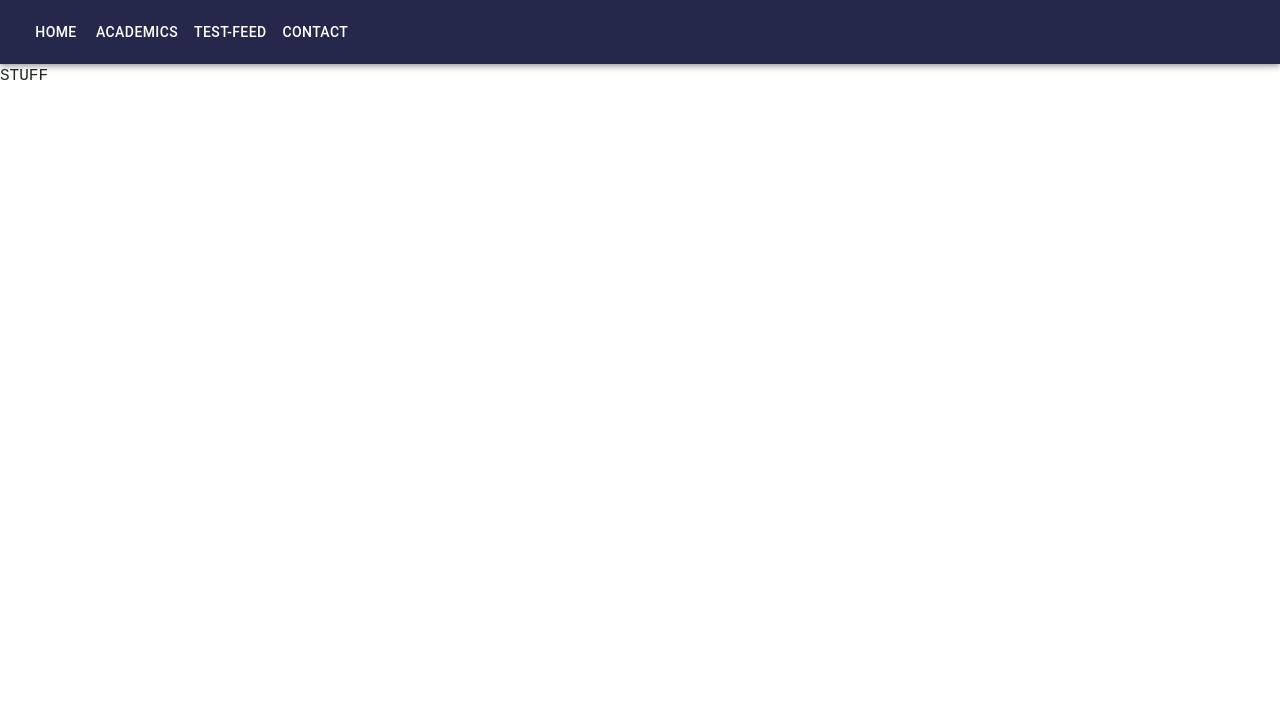
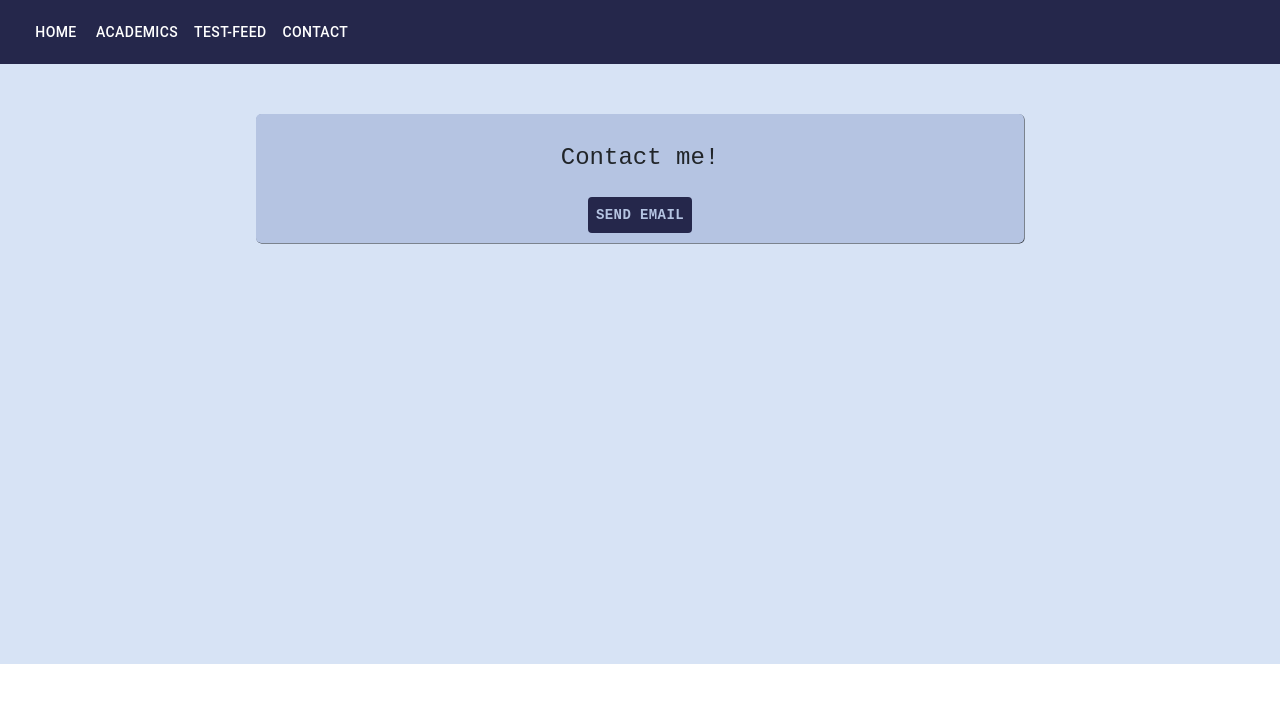
Before and after one commit to jlaprade33/personal-react, a React (Create React App) app: page /#/contact in a window 1280 px wide. Shown: the top 702 px of the page. Built offline with nearby package versions, Linux system fonts and the light colour scheme.

Commit message:
added in button and fetch to contact page

```diff
--- a/package.json
+++ b/package.json
@@ -2,6 +2,7 @@
   "name": "my-app",
   "version": "0.1.0",
   "private": true,
+  "proxy": "http://localhost:3000/",
   "dependencies": {
     "@material-ui/core": "^4.7.2",
     "@material-ui/icons": "^4.5.1",
@@ -17,7 +18,8 @@
     "react-dom": "^16.8.6",
     "react-images-upload": "^1.2.7",
     "react-router-dom": "^5.1.2",
-    "react-scripts": "3.0.1"
+    "react-scripts": "3.0.1",
+    "react-table": "^7.0.0-rc.8"
   },
   "scripts": {
     "start": "react-scripts start",
--- a/src/components/Contact/Contact.js
+++ b/src/components/Contact/Contact.js
@@ -1,5 +1,5 @@
 import React, { Component } from 'react';
-import { withStyles } from "@material-ui/core"
+import { withStyles, Button } from "@material-ui/core"
 import PropTypes from 'prop-types';
 import 'bootstrap/dist/css/bootstrap.min.css';
 
@@ -9,40 +9,66 @@ const styles = theme => ({
         width: '100%',
         margin: 'auto',
         fontFamily: "Courier new",
+        backgroundColor: "#d7e3f5",
+        paddingTop: 50
     },
-    mendozaTable: {
-        padding: '2% 2% 2% 3%',
-        height: 250,
+    content: {
+        padding: '30px 10px 10px 10px',
+        boxShadow: '0.5px 0.5px 0.5px 0px',
         margin: 'auto',
-        display: 'table',
-        border: '2px solid black',
-        [theme.breakpoints.down('xs')]:{
-            width: '80%'
-        },
-        [theme.breakpoints.up('sm')]:{
-            width: '40%',
-        },
+        width: '60%',
+        borderRadius: 5,
+        backgroundColor: "#B5C4E2"
     },
-    descriptionMendoza: {
-        padding: '4% 2% 2% 2%',
-        width: '65%',
+    title: {
         margin: 'auto',
-        [theme.breakpoints.down('xs')]:{
-            width: '80%',
-        },
-        [theme.breakpoints.up('sm')]:{
-            width: '65%',
-        },
+        textAlign: 'center',
+        width: '100%'
     },
+    submitButton: {
+        color: "#B5C4E2",
+        backgroundColor: "#25274b",
+        textAlign: 'center',
+        fontFamily: "Courier new",
+        margin: 'auto',
+        fontWeight: 'bold'
+    },
+    buttonDiv: {
+        margin: 'auto',
+        width: 'fit-content'
+    }
 
 })
 
 class Contact extends Component {
+    constructor() {
+        super();
+        this.state = {
+            emailAddress: "",
+            name: "",
+            message: ""
+        }
+    };
+
+    sendEmail = async() => {
+        console.log('email sent!')
+        await fetch('sendEmail', {
+            method: 'POST',
+            body: JSON.stringify({ info:'test' }),
+            headers: { 'Content-Type': 'application/json'}
+        })
+    };
+
   render() {
       const { classes } = this.props;
         return (
             <div className={classes.main}>
-                STUFF
+                <div className={classes.content}>
+                    <h4 className={classes.title}>Contact me!</h4><br></br>
+                    <div className={classes.buttonDiv}>
+                        <Button className={classes.submitButton} onClick={this.sendEmail}>Send Email</Button>
+                    </div>
+                </div>
             </div>
         )
     }
--- a/src/components/Extras/Feed.js
+++ b/src/components/Extras/Feed.js
@@ -84,7 +84,6 @@ class Feed extends Component {
                     <div>
                         <img className={classes.postImage} src={image ? image: Mendoza} alt="pic"/>
                     </div>
-
                     <div className={classes.caption}>
                         <Fab aria-label="like">
                             <FavoriteIcon />
--- a/src/components/Extras/Posts.js
+++ b/src/components/Extras/Posts.js
@@ -11,6 +11,7 @@ const generateKey = () => {
     return Math.random()*100
 }
 
+//sample to populate feed when opened
 const example = {
     user: {
         username: 'jlaprade',
@@ -21,6 +22,7 @@ const example = {
     id: generateKey()
 }
 
+//sample to populate feed when opened
 const example2 = {
     user: {
         username: 'antarctic123',
```
Also changed, not shown: 2 other files (tests, documents, lock files or other folders).
